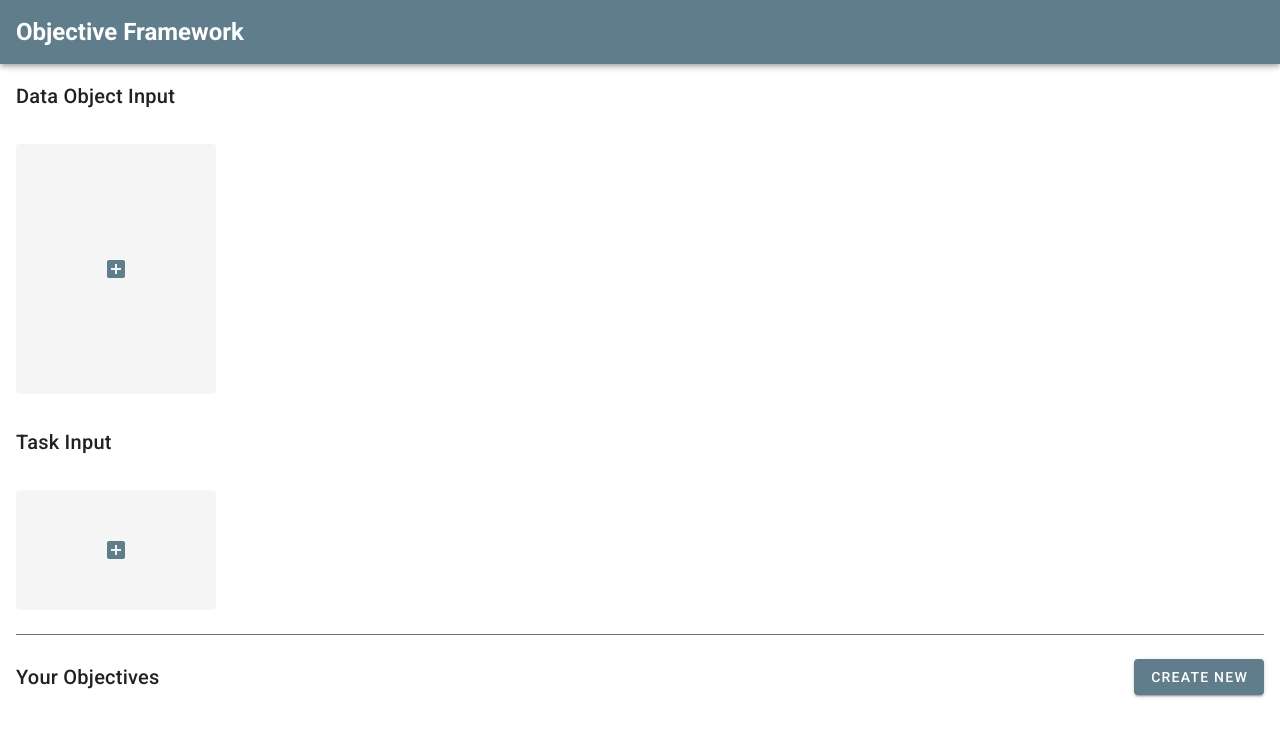
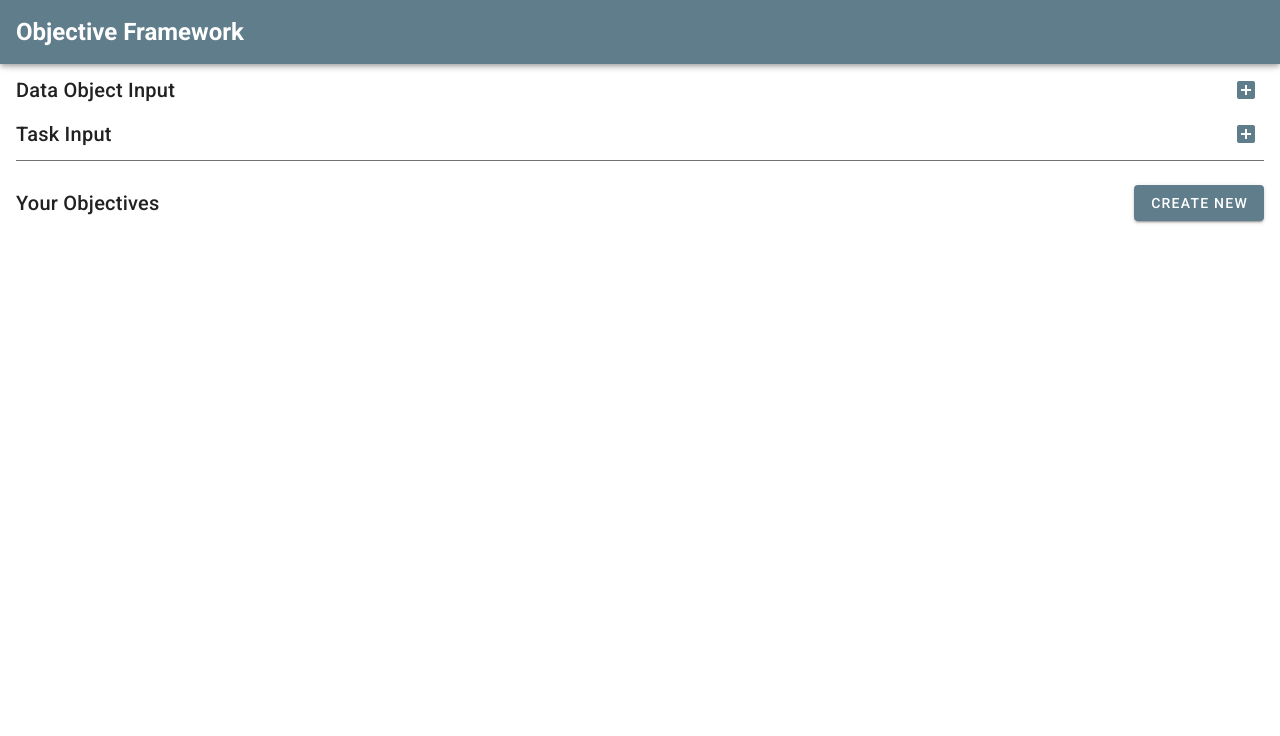
Before and after one commit to AnjoSs/objective-framework, a Vue app: page / in a window 1280 px wide. Shown: the top 736 px of the page. Built offline with nearby package versions, Linux system fonts and the light colour scheme.

Commit message:
make UI more dense

```diff
--- a/src/components/formulas/CreateFormulaForm.vue
+++ b/src/components/formulas/CreateFormulaForm.vue
@@ -13,7 +13,7 @@
         <div>
           <v-text-field v-model="newFormula.name" label="Name" clearable />
         </div>
-        <v-card flat outlined="grey">
+        <v-card flat outlined>
           <div class="pa-4 pb-0 d-flex">
             <h3>State 1</h3>
             <v-spacer />
--- a/src/components/input/DataObjectInput.vue
+++ b/src/components/input/DataObjectInput.vue
@@ -1,14 +1,14 @@
 <template>
-  <v-card class="ma-4" outlined min-height="250" width="200">
-    <v-card-title>
+  <v-card class="ma-4 mr-0" outlined min-height="250" width="200">
+    <v-card-title class="pb-0">
       <v-text-field v-model="variables.name" label="Data Object Name" />
     </v-card-title>
-    <v-card-text>
+    <v-card-text class="pb-2">
       <h3>States</h3>
       <div v-for="(state, stateIdx) in variables.states" :key="stateIdx">
         <v-text-field class="pa-0 ma-0" v-model="state.name" />
       </div>
-      <v-card-actions class="justify-center pa-0">
+      <v-card-actions class="justify-center py-0">
         <v-btn icon color="blue-grey" @click="addState">
           <v-icon>add_box</v-icon>
         </v-btn>
--- a/src/components/input/ManualInputCard.vue
+++ b/src/components/input/ManualInputCard.vue
@@ -1,6 +1,12 @@
 <template>
   <v-card flat>
-    <v-card-title>Data Object Input</v-card-title>
+    <div class="d-flex px-4 pt-2">
+      <v-card-title class="pa-0">Data Object Input</v-card-title>
+      <v-spacer></v-spacer>
+      <v-btn class="pa-4" icon size="30" color="blue-grey" @click="$emit('addDataObject')">
+        <v-icon>add_box</v-icon>
+      </v-btn>
+    </div>
     <v-card-text class="pa-0">
       <div class="d-flex">
         <data-object-input
@@ -12,7 +18,7 @@
               (newVars) => $emit('dataObjectChanged', doIdx, newVars)
             "
         />
-        <v-card
+        <!-- <v-card
           class="ma-4"
           height="250"
           width="200"
@@ -30,10 +36,16 @@
               </v-col>
             </v-row>
           </v-container>
-        </v-card>
+        </v-card>-->
       </div>
     </v-card-text>
-    <v-card-title>Task Input</v-card-title>
+    <div class="d-flex px-4 pt-2">
+      <v-card-title class="pa-0">Task Input</v-card-title>
+      <v-spacer></v-spacer>
+      <v-btn class="pa-4" icon size="30" color="blue-grey" @click="$emit('addTask')">
+        <v-icon>add_box</v-icon>
+      </v-btn>
+    </div>
     <v-card-text class="pa-0">
       <div class="d-flex">
         <task-input
@@ -44,25 +56,6 @@
               (newVars) => $emit('taskChanged', tIdx, newVars)
             "
         />
-        <v-card
-          class="ma-4"
-          height="120"
-          width="200"
-          flat
-          color="grey lighten-4"
-          align="center"
-          @click="$emit('addTask')"
-        >
-          <v-container fill-height fluid>
-            <v-row>
-              <v-col>
-                <v-btn icon color="blue-grey">
-                  <v-icon>add_box</v-icon>
-                </v-btn>
-              </v-col>
-            </v-row>
-          </v-container>
-        </v-card>
       </div>
     </v-card-text>
   </v-card>
--- a/src/components/input/TaskInput.vue
+++ b/src/components/input/TaskInput.vue
@@ -1,5 +1,5 @@
 <template>
-  <v-card class="ma-4" outlined height="120" width="200">
+  <v-card class="ma-4 mr-0" outlined height="120" width="200">
     <v-card-title>
       <v-text-field v-model="variables.name" label="Task Name" />
     </v-card-title>
@@ -10,7 +10,7 @@ import { ref, toRefs, watch } from "@vue/composition-api";
 export default {
   props: {
     task: Object,
-    default: {},
+    default: {}
   },
   setup(props, context) {
     const { task } = toRefs(props);
@@ -22,8 +22,8 @@ export default {
     });
 
     return {
-      variables,
+      variables
     };
-  },
+  }
 };
 </script>
```
